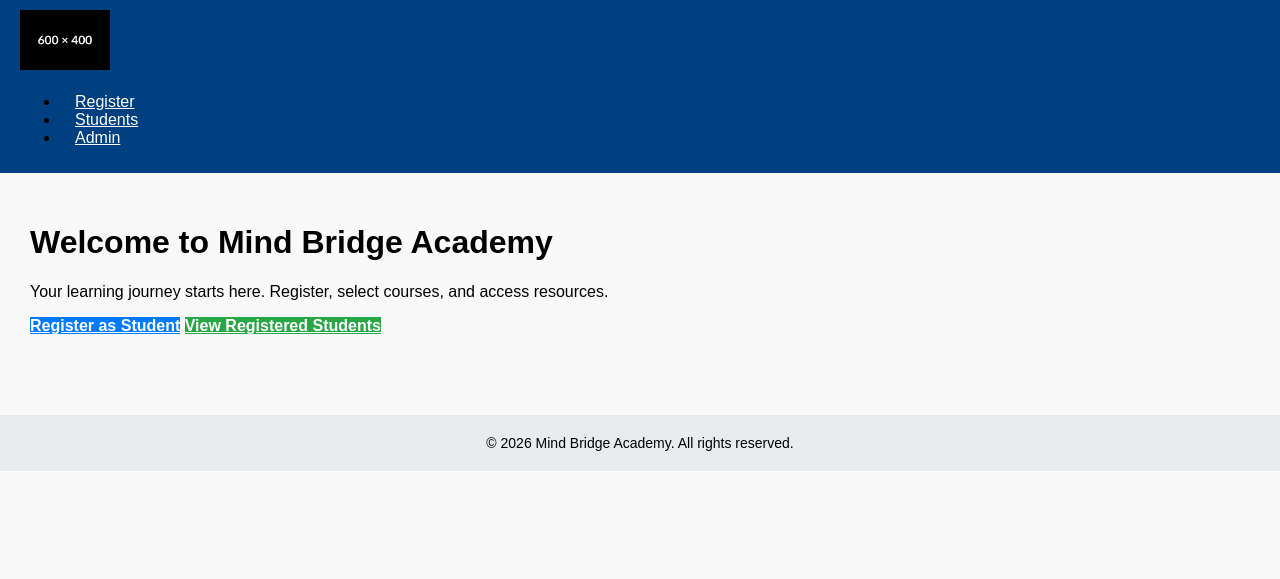
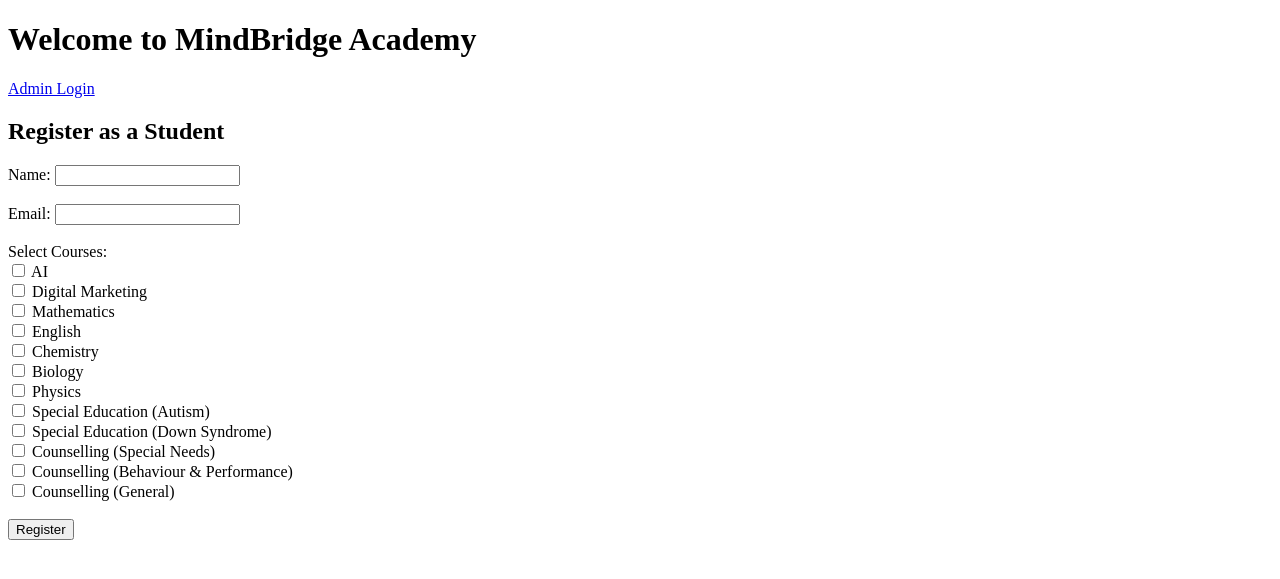
Before and after one commit to godwinlevel139-cpu/MindBridgeAcademy, a Flask app: page / in a window 1280 px wide. Shown: the top 579 px of the page. Run offline with Flask 3, Linux system fonts and the light colour scheme.

Commit message:
Update home.html

```diff
--- a/templates/home.html
+++ b/templates/home.html
@@ -1,42 +1,55 @@
 <!DOCTYPE html>
-<html lang="en">
+<html>
 <head>
-    <meta charset="UTF-8">
-    <title>Mind Bridge Academy</title>
-    <link rel="stylesheet" href="{{ url_for('static', filename='style.css') }}">
+    <title>MindBridge Academy - Home</title>
 </head>
 <body>
 
-<!-- Navbar -->
-<nav class="navbar navbar-expand-lg">
-    <div class="container">
-        <a class="navbar-brand" href="/">
-            <img src="{{ url_for('static', filename='logo.png') }}" class="logo" alt="Mind Bridge Logo">
-        </a>
-        <div class="collapse navbar-collapse">
-            <ul class="navbar-nav ms-auto">
-                <li class="nav-item"><a class="nav-link" href="/register">Register</a></li>
-                <li class="nav-item"><a class="nav-link" href="/students">Students</a></li>
-                <li class="nav-item"><a class="nav-link" href="/admin">Admin</a></li>
-            </ul>
-        </div>
-    </div>
-</nav>
+<h1>Welcome to MindBridge Academy</h1>
 
-<!-- Main content -->
-<div class="container" style="padding: 30px;">
-    <h1>Welcome to Mind Bridge Academy</h1>
-    <p>Your learning journey starts here. Register, select courses, and access resources.</p>
+{% if session.get('admin') %}
+    <p><a href="{{ url_for('admin_dashboard') }}">Admin Dashboard</a></p>
+    <p><a href="{{ url_for('view_students') }}">View Registered Students</a></p>
+    <p><a href="{{ url_for('admin_logout') }}">Logout</a></p>
+{% else %}
+    <p><a href="{{ url_for('admin_login') }}">Admin Login</a></p>
+{% endif %}
 
-    <a href="/register" class="btn btn-primary">Register as Student</a>
-    <a href="/students" class="btn btn-success">View Registered Students</a>
-</div>
+<h2>Register as a Student</h2>
+<form action="{{ url_for('register') }}" method="post">
+    <label>Name:</label>
+    <input type="text" name="name" required><br><br>
 
-<!-- Footer -->
-<footer>
-    &copy; 2026 Mind Bridge Academy. All rights reserved.
-</footer>
+    <label>Email:</label>
+    <input type="email" name="email" required><br><br>
 
-<script src="{{ url_for('static', filename='script.js') }}"></script>
+    <label>Select Courses:</label><br>
+    <input type="checkbox" name="courses" value="Artificial Intelligence (AI)"> AI<br>
+    <input type="checkbox" name="courses" value="Digital Marketing"> Digital Marketing<br>
+    <input type="checkbox" name="courses" value="Mathematics"> Mathematics<br>
+    <input type="checkbox" name="courses" value="English"> English<br>
+    <input type="checkbox" name="courses" value="Chemistry"> Chemistry<br>
+    <input type="checkbox" name="courses" value="Biology"> Biology<br>
+    <input type="checkbox" name="courses" value="Physics"> Physics<br>
+    <input type="checkbox" name="courses" value="Special Education - Autism"> Special Education (Autism)<br>
+    <input type="checkbox" name="courses" value="Special Education - Down Syndrome"> Special Education (Down Syndrome)<br>
+    <input type="checkbox" name="courses" value="Counselling - Special Needs"> Counselling (Special Needs)<br>
+    <input type="checkbox" name="courses" value="Counselling - Student Behaviour and Performance"> Counselling (Behaviour & Performance)<br>
+    <input type="checkbox" name="courses" value="Counselling - General"> Counselling (General)<br><br>
+
+    <button type="submit">Register</button>
+</form>
+
+<!-- Flash messages -->
+{% with messages = get_flashed_messages() %}
+  {% if messages %}
+    <ul style="color: red;">
+      {% for message in messages %}
+        <li>{{ message }}</li>
+      {% endfor %}
+    </ul>
+  {% endif %}
+{% endwith %}
+
 </body>
 </html>
```
